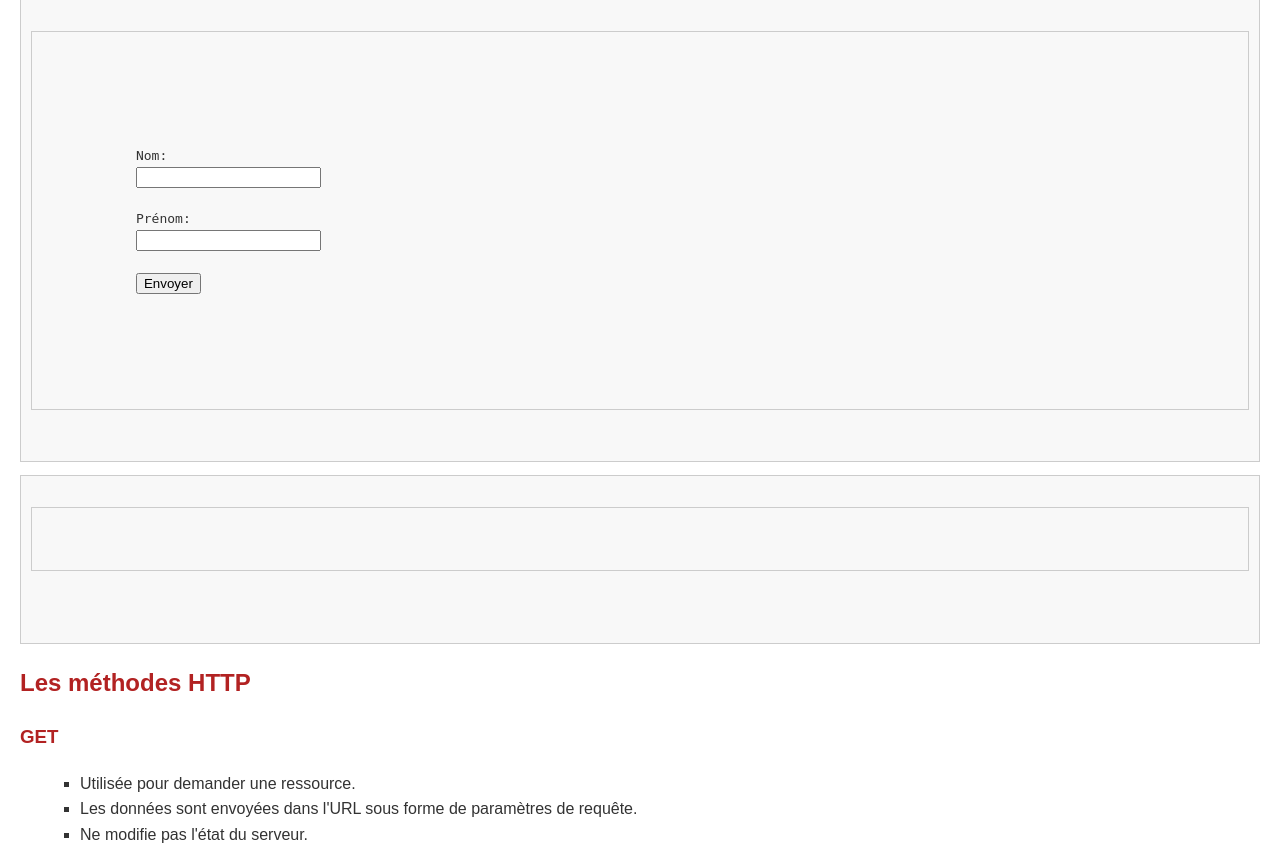
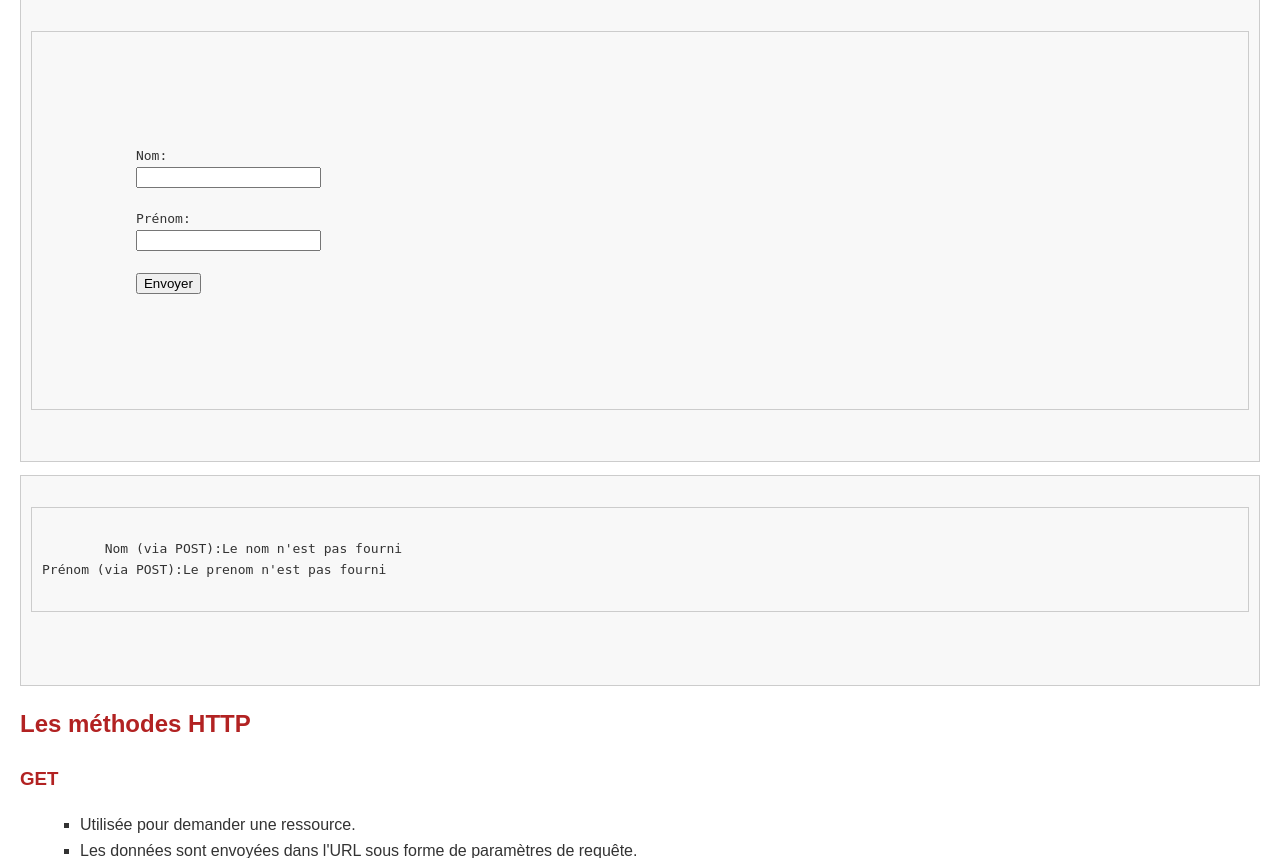
Before and after one commit to Johane4/PHP_POLES, a PHP site: page /01_requetes.php in a window 1280 px wide. Shown: the part 1405-2263 px from the top of the page. Run offline with PHP 8.4, Linux system fonts and the light colour scheme.

Commit message:
request first part

```diff
--- a/COURS/01-Requetes/01_requetes.php
+++ b/COURS/01-Requetes/01_requetes.php
@@ -51,7 +51,7 @@
     <code>
         <body>
             <!-- Notez l'ajout des paramètres dans l'URL de l'action -->
-            <form action="">
+            <form action="" method="post">
             <label for="nom">Nom:</label>
             <input type="text" id="nom" name="nom" >
 
@@ -68,6 +68,25 @@
     <pre>
     <code>
         <?php
+
+
+        // DATA POST
+        // On va vérifier si les informations transmises via le formulaire sont existantes ou non
+        $nom = isset($_POST['nom']) && !empty($_POST['nom']) ? $_POST['nom'] : "Le nom n'est pas fourni";
+
+        // la même chose que le ternaire du dessus
+        //  if(isset($_GET['nom']) && !empty($_GET['nom'])) {
+        //     $nom = $_GET['nom'];
+        // } else {
+        //     $nom = "Le nom n'est pas fourni";
+        // }
+
+        $prenom = isset($_POST['prenom']) && !empty($_POST['prenom']) ? $_POST['prenom'] : "Le prenom n'est pas fourni";
+
+        // Affichage des datas
+        echo "Nom (via POST):" . $nom . "<br>";
+        echo "Prénom (via POST):" . $prenom . "<br>";
+
         ?>
     </code>
 
```
